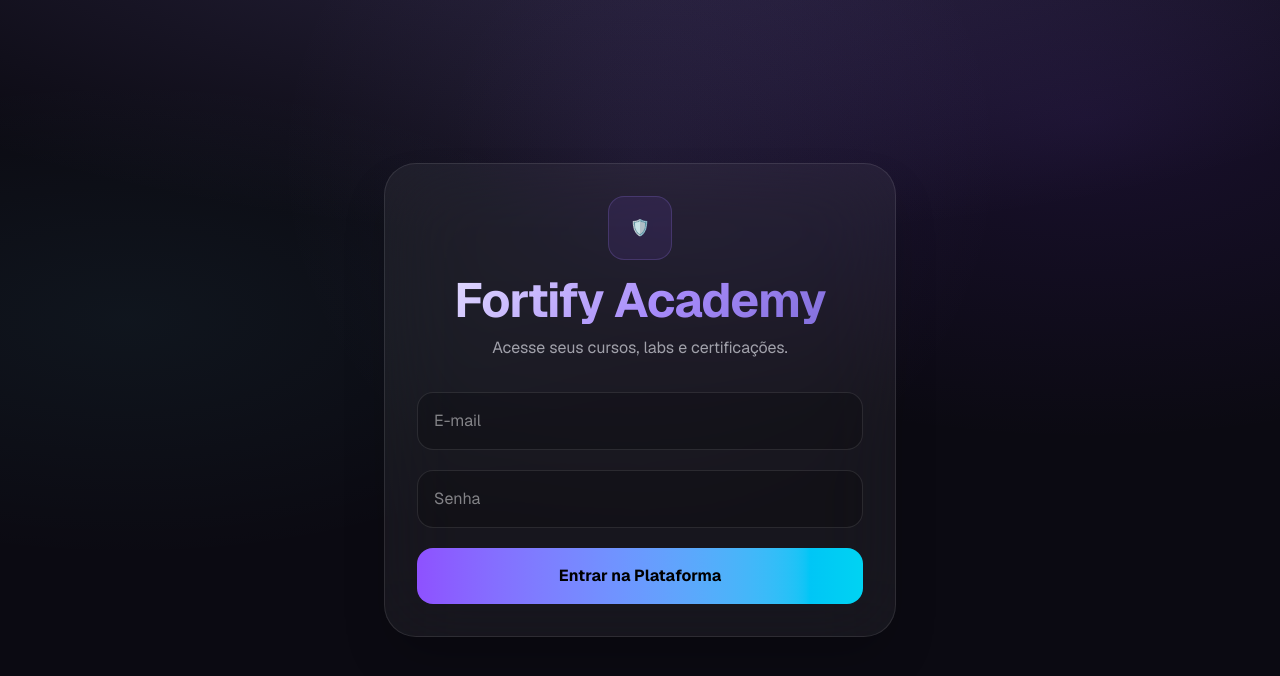
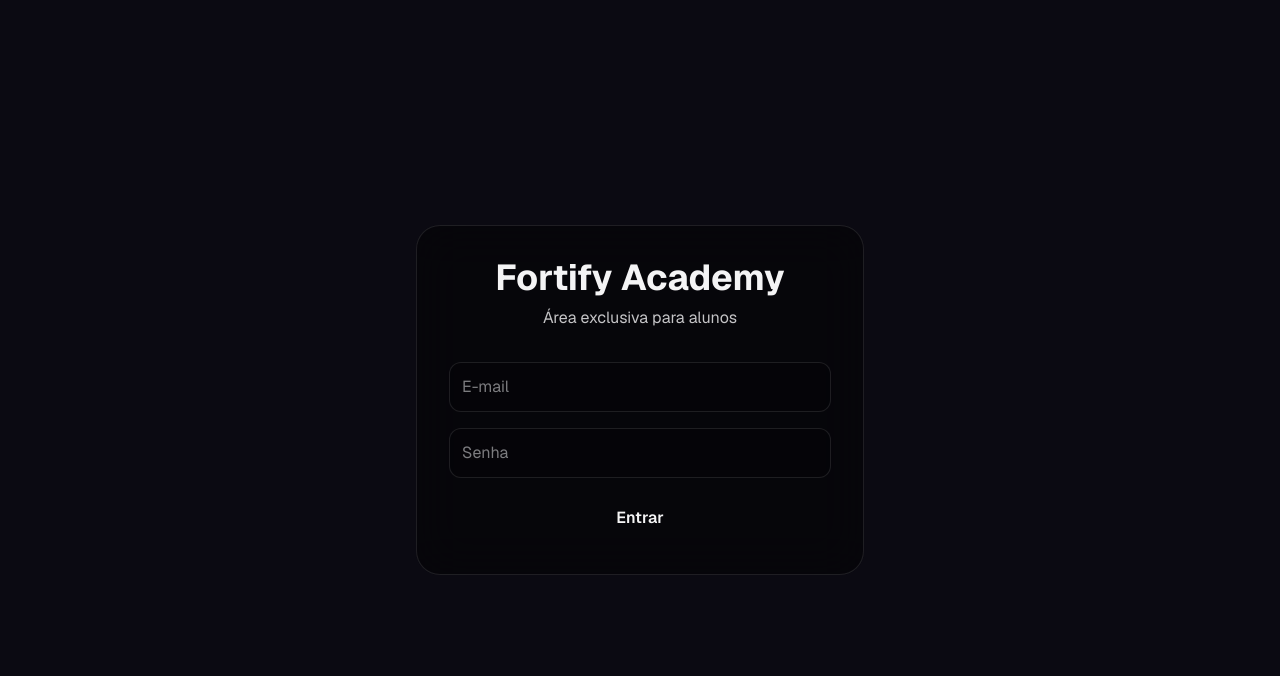
Before and after one commit to luanpatrickbo444/fortifysec, a Next.js app: page /login in a window 1280 px wide. Shown: the top 676 px of the page. Built offline with nearby package versions, Linux system fonts and the light colour scheme.

Commit message:
fix login pass

```diff
--- a/src/app/login/page.tsx
+++ b/src/app/login/page.tsx
@@ -1,37 +1,58 @@
 
 'use client'
+
 import { useState } from 'react'
 
-export default function LoginPage(){
- const [email,setEmail]=useState('')
- const [password,setPassword]=useState('')
- const [error,setError]=useState('')
+export default function LoginPage() {
+  const [email,setEmail] = useState('')
+  const [password,setPassword] = useState('')
+  const [error,setError] = useState('')
 
- const login=(e:any)=>{
+  function handleLogin(e:any){
     e.preventDefault()
-  if(email==='aluno@fortifysec.com.br' && password==='Fortify@2026'){
+
+    const validEmail = 'aluno@fortifysec.com.br'
+    const validPassword = 'Fortify@2026'
+
+    if(email === validEmail && password === validPassword){
       window.location.href='https://classroom.google.com/u/1/c/ODY5ODYxNjA3NDA2'
-  } else setError('Credenciais inválidas')
+      return
+    }
+
+    setError('Usuário ou senha inválidos')
   }
 
   return (
- <main className="min-h-screen hero-wash flex items-center justify-center px-6">
-  <div className="absolute inset-0 opacity-30" style={{background:'radial-gradient(circle at 50% 20%, rgba(167,139,250,.25), transparent 40%)'}} />
-  <div className="relative w-full max-w-lg rounded-[32px] border border-white/10 bg-white/5 backdrop-blur-2xl p-8 shadow-2xl">
+    <main className="min-h-screen flex items-center justify-center px-6">
+      <div className="w-full max-w-md rounded-3xl border border-white/10 bg-black/40 backdrop-blur-xl p-8">
         <div className="text-center mb-8">
-    <div className="inline-flex h-16 w-16 items-center justify-center rounded-2xl border border-violet-400/20 bg-violet-500/10">🛡️</div>
-    <h1 className="display text-5xl font-bold one-title mt-4">Fortify Academy</h1>
-    <p className="text-muted mt-3">Acesse seus cursos, labs e certificações.</p>
+          <h1 className="text-4xl font-bold">Fortify Academy</h1>
+          <p className="mt-2 opacity-80">Área exclusiva para alunos</p>
         </div>
 
-   <form onSubmit={login} className="space-y-5">
-    <input className="w-full rounded-2xl border border-white/10 bg-black/20 p-4" placeholder="E-mail" value={email} onChange={e=>setEmail(e.target.value)} />
-    <input type="password" className="w-full rounded-2xl border border-white/10 bg-black/20 p-4" placeholder="Senha" value={password} onChange={e=>setPassword(e.target.value)} />
-    {error && <div className="rounded-xl border border-red-500/20 bg-red-500/10 p-3 text-sm">{error}</div>}
-    <button className="w-full rounded-2xl bg-gradient-to-r from-violet-500 to-cyan-400 p-4 font-bold text-black">
-      Entrar na Plataforma
+        <form onSubmit={handleLogin} className="space-y-4">
+          <input
+            className="w-full rounded-xl p-3 bg-black/20 border border-white/10"
+            placeholder="E-mail"
+            value={email}
+            onChange={(e)=>setEmail(e.target.value)}
+          />
+
+          <input
+            type="password"
+            className="w-full rounded-xl p-3 bg-black/20 border border-white/10"
+            placeholder="Senha"
+            value={password}
+            onChange={(e)=>setPassword(e.target.value)}
+          />
+
+          {error && <p>{error}</p>}
+
+          <button className="w-full rounded-xl p-3 font-semibold">
+            Entrar
           </button>
         </form>
       </div>
- </main>)
+    </main>
+  )
 }
--- a/src/app/page.tsx
+++ b/src/app/page.tsx
@@ -163,7 +163,7 @@
             </a>
             <a
               className="inline-flex h-10 items-center gap-2 rounded-md border border-border px-3 text-sm text-fg hover:bg-elevated"
-              href="../login/page"
+              href="/login"
             >
               <GraduationCap className="size-4" />
               Já sou aluno
```
Lines whose indentation alone changed are shown as unchanged.
